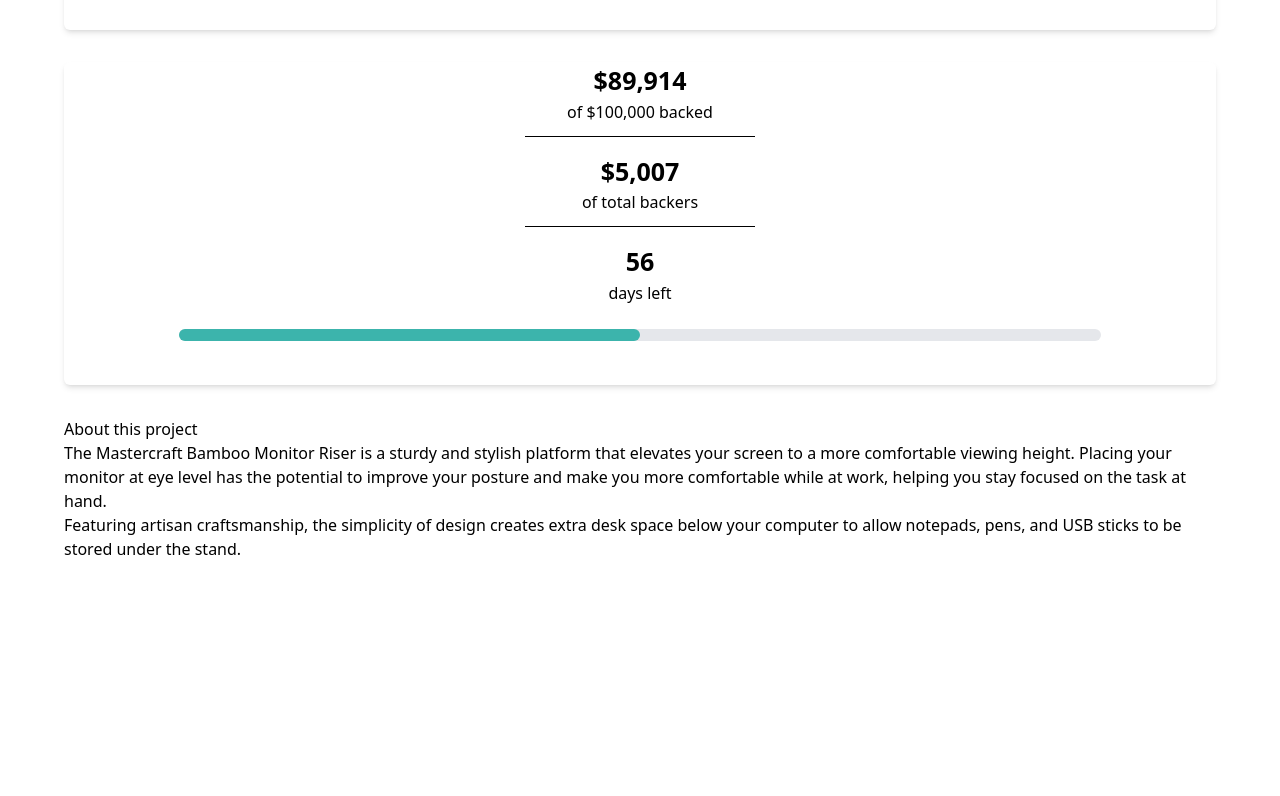
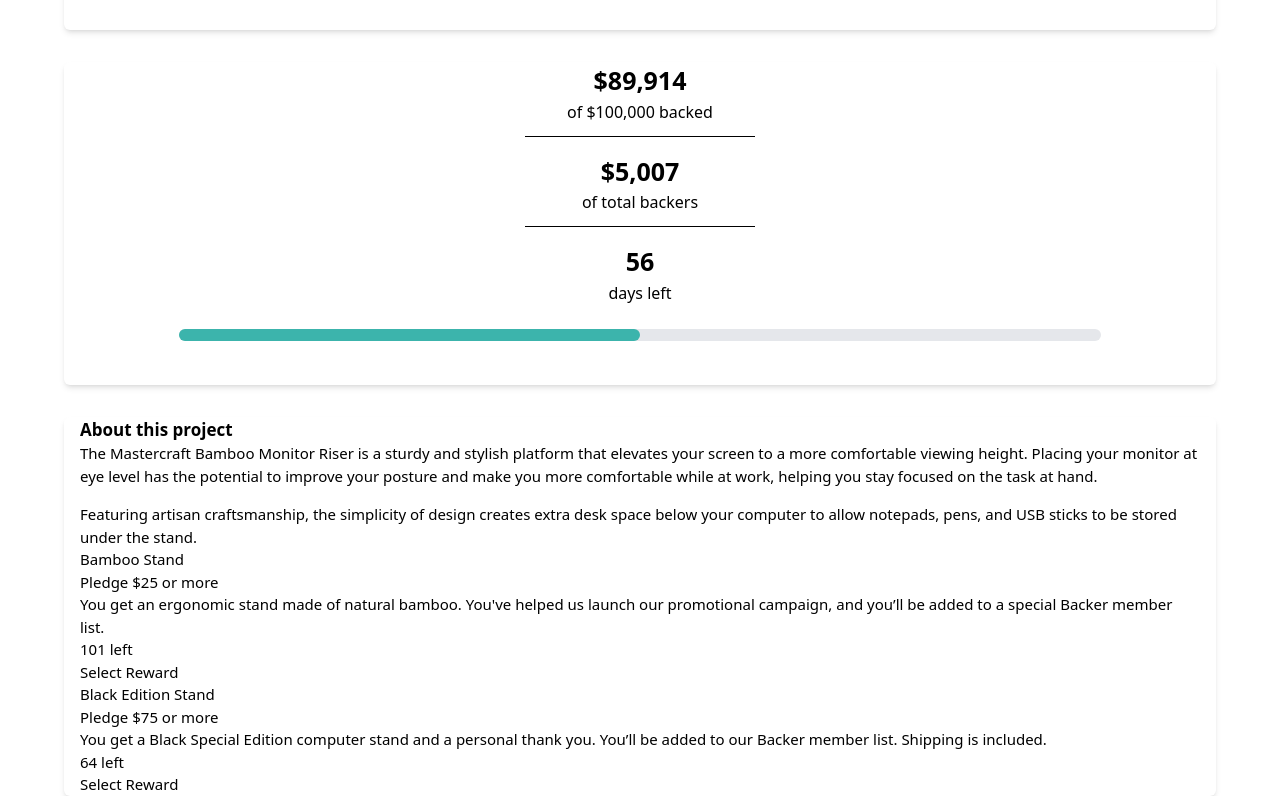
Before and after one commit to chiamaka28/crowdfunding-product, a React (Vite) app: page / in a window 1280 px wide. Shown: the part 412-1208 px from the top of the page. Before the commit the page ends 973 px from the top, so only its background shows below. Built offline with nearby package versions, Linux system fonts and the light colour scheme.

Commit message:
added the cards

```diff
--- a/src/components/Main.jsx
+++ b/src/components/Main.jsx
@@ -21,8 +21,8 @@
           <div class="h-3 rounded-full bg-cyan" style={{ width: "50%" }}></div>
         </div>
       </div>
-      <div className="w-[90%] mx-auto">
-        <h3>About this project</h3>
+      <div className="w-[90%] mx-auto bg-white shadow-md rounded-md text-[15px] px-4">
+        <h3 className="font-bold text-[17px]">About this project</h3>
         <p>
           The Mastercraft Bamboo Monitor Riser is a sturdy and stylish platform
           that elevates your screen to a more comfortable viewing height.
@@ -30,11 +30,35 @@
           posture and make you more comfortable while at work, helping you stay
           focused on the task at hand.
         </p>
-        <p>
+        <p className="pt-4">
           Featuring artisan craftsmanship, the simplicity of design creates
           extra desk space below your computer to allow notepads, pens, and USB
           sticks to be stored under the stand.
         </p>
+        <div>
+          <h4>Bamboo Stand</h4>
+          <p>Pledge $25 or more</p>
+          <p>
+            {" "}
+            You get an ergonomic stand made of natural bamboo. You've helped us
+            launch our promotional campaign, and you’ll be added to a special
+            Backer member list.
+          </p>
+          <p>101 left</p>
+          <button> Select Reward</button>
+        </div>
+        <div>
+          <h4>Black Edition Stand</h4>
+          <p>Pledge $75 or more</p>
+          <p>
+            {" "}
+            You get a Black Special Edition computer stand and a personal thank
+            you. You’ll be added to our Backer member list. Shipping is
+            included.
+          </p>
+          <p>64 left</p>
+          <button> Select Reward</button>
+        </div>
       </div>
     </div>
   );
```
